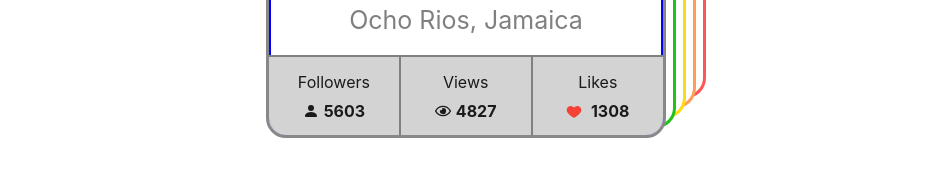
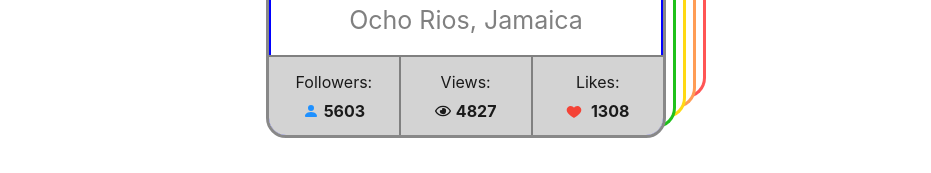
Before and after one commit to blavikensbutcher/goit-react-hw-01, a React (Vite) app: page / in a window 1280 px wide. Shown: the part 357-530 px from the top of the page, without its empty margins (174-1105 px from the left). Built offline with nearby package versions, Linux system fonts and the light colour scheme.

Commit message:
centered icon

```diff
--- a/src/components/Profile/Profile.css
+++ b/src/components/Profile/Profile.css
@@ -80,5 +80,8 @@ body {
 
 }
 
-.label {
+.follower-icon {
+    color: dodgerblue;
+    display: flex;
+    align-items: center;
 }
--- a/src/components/Profile/Profile.jsx
+++ b/src/components/Profile/Profile.jsx
@@ -22,15 +22,15 @@ export const Profile = ({name, tag, stats: {followers, likes, views}, location,
 
             <ul className="stats">
                 <li>
-                    <span className="label">Followers</span>
-                    <span className="value"> <BsPersonFill /> {followers}</span>
+                    <span className="label">Followers:</span>
+                    <span className="value"> <span className="follower-icon"><BsPersonFill /></span> {followers}</span>
                 </li>
                 <li>
-                    <span className="label">Views</span>
+                    <span className="label">Views:</span>
                     <span className="value"> <FaRegEye /> {views}</span>
                 </li>
                 <li>
-                    <span className="label">Likes</span>
+                    <span className="label">Likes:</span>
                     <span className="value"> <FcLike />︎ {likes}</span>
                 </li>
             </ul>
```
